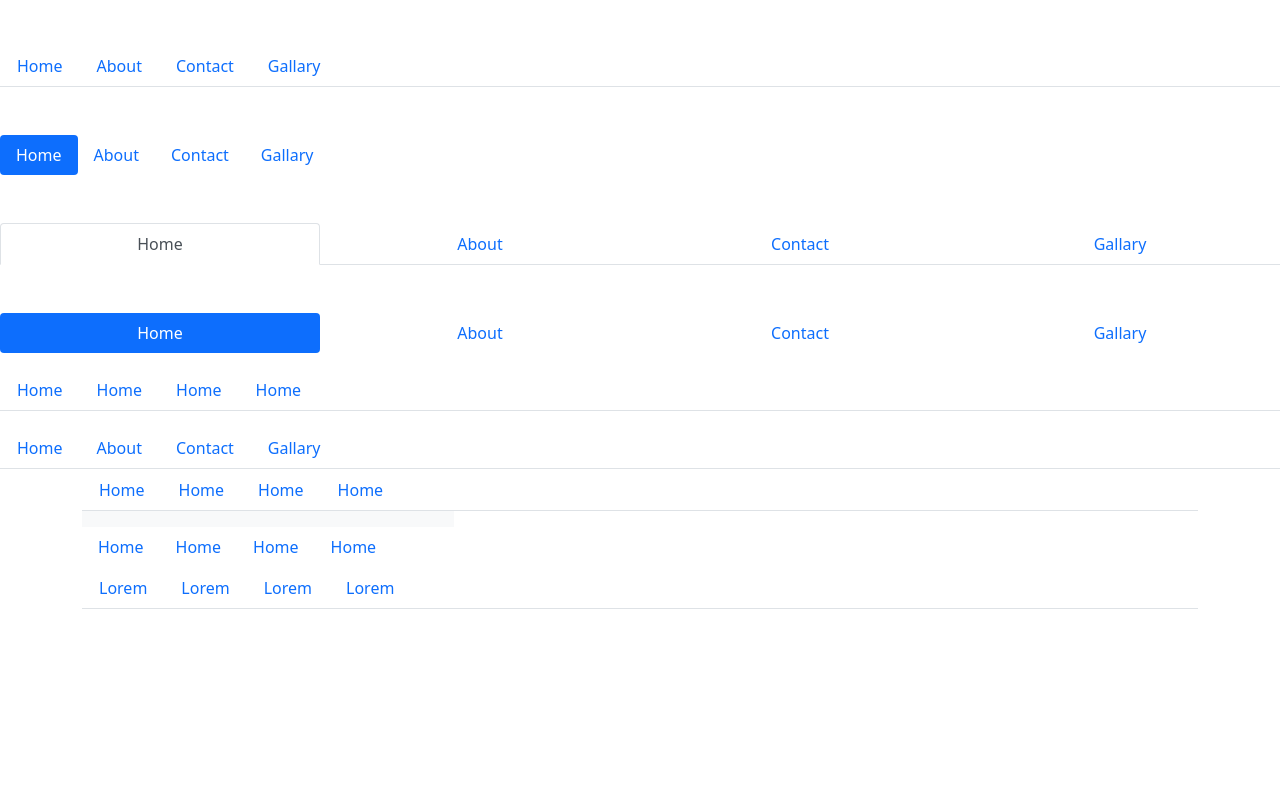
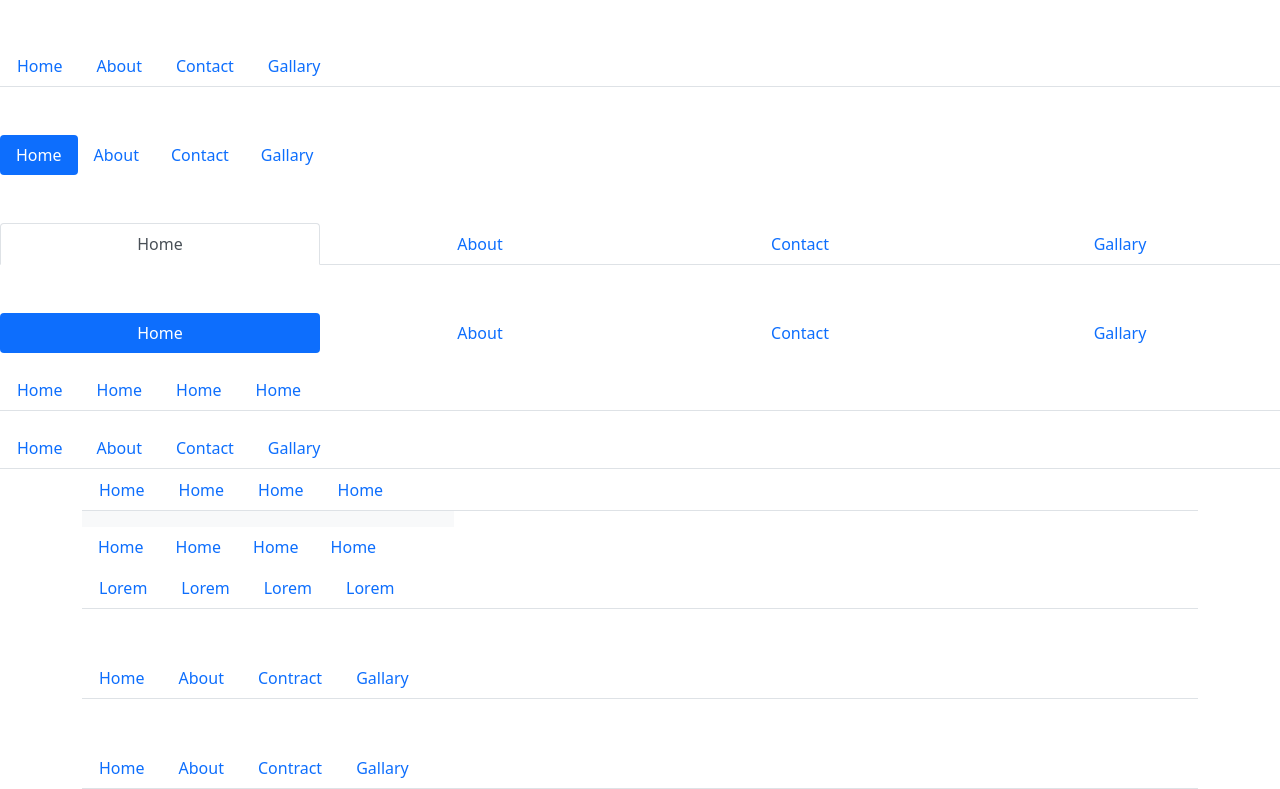
Before and after one commit to TheCreativeMind77/bootstrap_nav, a plain HTML site: page index.html in a window 1280 px wide. Shown: the part 611-1400 px from the top of the page. Before the commit the page ends 1220 px from the top, so only its background shows below. Drawn offline with nearby package versions, Linux system fonts and the light colour scheme.

Commit message:
5th commit

```diff
--- a/index.html
+++ b/index.html
@@ -325,6 +325,41 @@
         </div>
     </div>
 
+    <div class="container mt-5">
+        <ul class="nav nav-tabs">
+            <li class="nav-item"><a href="#" class="nav-link">Home</a></li>
+            <li class="nav-item"><a href="#" class="nav-link">About</a></li>
+            <li class="nav-item"><a href="#" class="nav-link">Contract</a></li>
+            <li class="nav-item"><a href="#" class="nav-link">Gallary</a></li>
+        </ul>
+    </div>
+
+    <div class="container mt-5">
+        <ul class="nav nav-tabs">
+            <li class="nav-item"><a href="#sa12" class="nav-link" data-bs-toggle="tab">Home</a></li>
+            <li class="nav-item"><a href="#sa13" class="nav-link" data-bs-toggle="tab">About</a></li>
+            <li class="nav-item"><a href="#sa14" class="nav-link" data-bs-toggle="tab">Contract</a></li>
+            <li class="nav-item"><a href="#sa15" class="nav-link" data-bs-toggle="tab">Gallary</a></li>
+        </ul>
+
+        <div class="tab-content">
+
+                <p class="tab-pane fade show card-body bg-warning col-6" id="sa12">12 Lorem ipsum dolor sit amet consectetur adipisicing elit. Corporis aperiam quaerat vitae quae ipsam excepturi autem mollitia iusto atque beatae. Lorem ipsum dolor sit, amet consectetur adipisicing elit. Expedita accusamus labore tempore delectus incidunt ab, quos sunt. Maiores aut quia corrupti rerum eius dolorum alias praesentium, aliquid ipsa fugiat cupiditate modi expedita doloribus molestias sint eveniet illo nam similique! Neque inventore asperiores minima debitis repellat sint delectus voluptate nisi consectetur!</p>
+
+
+                <p class="tab-pane fade show card-body bg-danger col-6" id="sa13">13 Lorem ipsum dolor sit amet consectetur adipisicing elit. Lorem ipsum dolor sit amet consectetur adipisicing elit. Voluptatibus velit, magni obcaecati, suscipit labore adipisci amet, ea animi fugiat aperiam voluptate? Ipsum asperiores earum maiores repellendus repudiandae voluptatem veniam obcaecati harum, at dicta velit corporis aperiam adipisci aspernatur voluptas sit qui voluptatum fugiat natus eum. Mollitia est tempora dolor similique. Corporis aperiam quaerat vitae quae ipsam excepturi autem mollitia iusto atque beatae.</p>
+
+
+                <p class="tab-pane fade show card-body bg-primary col-6" id="sa14">14 Lorem ipsum dolor sit amet consectetur Lorem ipsum dolor sit amet consectetur adipisicing elit. Doloremque debitis molestias suscipit eveniet numquam, velit necessitatibus consequuntur illum mollitia odit molestiae officia exercitationem quasi dolorem, ipsum ipsam. Optio quisquam nisi porro quo sapiente, necessitatibus nobis fuga a fugiat ut autem aut culpa, eos iusto sunt quod, velit mollitia saepe iure. adipisicing elit. Corporis aperiam quaerat vitae quae ipsam excepturi autem mollitia iusto atque beatae.</p>
+
+
+                <p class="tab-pane fade show card-body bg-info col-6" id="sa15">15 Lorem ipsum dolor sit amet consectetur Lorem ipsum dolor sit amet, consectetur adipisicing elit. Laudantium, cum. Obcaecati repellendus quae quod ullam deserunt, facere sit deleniti placeat quisquam ut, error assumenda accusantium quibusdam quia vero tenetur laudantium fugiat tempora molestiae neque necessitatibus incidunt similique corrupti modi! Suscipit, reiciendis. Assumenda doloribus aliquid eum dolorem! Repudiandae provident deserunt dolorum. adipisicing elit. Corporis aperiam quaerat vitae quae ipsam excepturi autem mollitia iusto atque beatae.</p>
+
+        </div>
+    </div>
+
+
+
 
 
 
```
